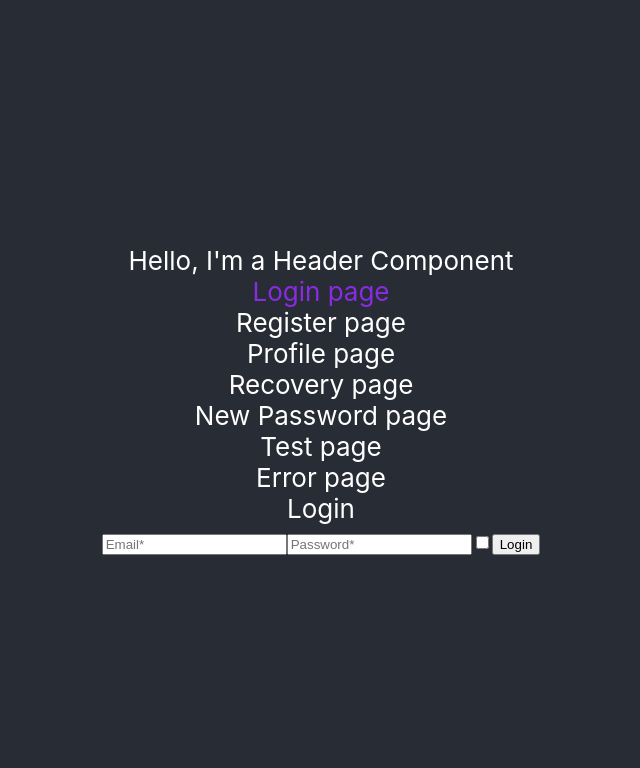
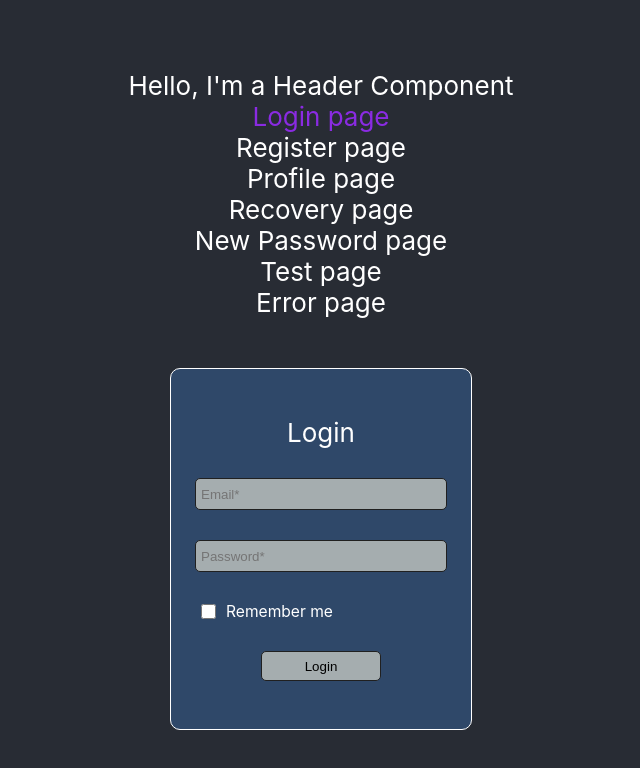
Before and after one commit to hrudkouski/friday_teamwork_project, a React (Create React App) app: page /#/login in a window 1280 px wide. Shown: the top 768 px of the page, without its empty margins (319-959 px from the left). Built offline with nearby package versions, Linux system fonts and the light colour scheme.

Commit message:
Tims update

```diff
--- a/src/n2-features/f1-auth/a1-login/Login.module.css
+++ b/src/n2-features/f1-auth/a1-login/Login.module.css
@@ -0,0 +1,67 @@
+.loginFormContainer {
+    margin-top: 50px;
+    height: 360px;
+    width: 300px;
+    background-color: rgb(47, 72, 105);
+    display: flex;
+    border: 1px solid white;
+    border-radius: 10px;
+    flex-direction: column;
+    justify-content: center;
+    align-items: center;
+}
+
+.loginForm {
+    /* margin-top: 50px; */
+    /* height: 400px; */
+    /* width: 280px; */
+    width: 100%;
+    /* background-color: beige; */
+    display: flex;
+    flex-direction: column;
+    justify-content: center;
+    align-items: center;
+}
+
+.loginForm input {
+    position: relative;
+    margin-top: 30px;
+    width: 80%;
+    height: 20px;
+    background-color: rgb(165, 173, 175);
+    display: flex;
+    flex-direction: column;
+    border: 1px solid rgb(32, 32, 32);
+    border-radius: 5px;
+    padding: 5px;
+}
+.loginForm .checkBoxContainer {
+    margin-top: 30px;
+    display: flex;
+    width: 80%;
+    align-items: flex-start;
+    align-content: flex-start;
+}
+.loginForm .checkBoxLabel {
+    margin: 0;
+    font-size: 0.6em;
+}
+.loginForm .checkBox {
+    align-self: center;
+    margin: 0;
+    margin-right: 10px;
+    width: 15px;
+    height: 15px;
+}
+
+.loginForm .submitButton {
+    width: 40%;
+    height: 30px;
+    align-items: center;
+}
+
+.error {
+    color: rgb(224, 77, 77);
+    font-size: 0.5em;
+    /* position: absolute; */
+}
--- a/src/n2-features/f1-auth/a1-login/Login.tsx
+++ b/src/n2-features/f1-auth/a1-login/Login.tsx
@@ -3,6 +3,7 @@ import { Redirect } from "react-router-dom";
 import { useFormik } from 'formik';
 import { loginTC, ProfileType } from "./login-reducer";
 import { AppRootStateType } from "../../../n1-main/m2-bll/store/redux-store";
+import style from './Login.module.css';
 
 export const Login = () => {
 
@@ -68,8 +69,11 @@ export const Login = () => {
 
        return <>
 
+
+                <div className={style.loginFormContainer}>
                     Login
-                <form onSubmit={formik.submitForm}>
+                    <form className={style.loginForm}
+                            onSubmit={formik.submitForm}>
 
                         {/* required  - validating form but need to refactor this */}
                         <input type="text"
@@ -81,7 +85,7 @@ export const Login = () => {
                                 required/>
 
                         {formik.touched.email && formik.errors.email &&
-                    <div style={{'color': 'red', 'fontSize': '0.5em'}}>{formik.errors.email}</div>}
+                        <div className={style.error}>{formik.errors.email}</div>}
 
 
                         <input type="password"
@@ -93,16 +97,28 @@ export const Login = () => {
                                 required/>
 
                         {formik.touched.password && formik.errors.password &&
-                    <div style={{'color': 'red' , 'fontSize': '0.5em'}}>{formik.errors.password}</div>}
+                        <div className={style.error}>{formik.errors.password}</div>}
 
-                    <input type="checkbox"
+                        {/* Checkbox start */}
+                        <div className={style.checkBoxContainer}>
+                            <input  className={style.checkBox}
+                                    type="checkbox"
                                     //placeholder='E-mail*'
                                     name='Remember Me'
+                                    id="rememberMe"
                                     />
+                            <label className={style.checkBoxLabel} htmlFor="rememberMe">Remember me</label>
 
-                <input type="submit" value="Login" />
+
+                        </div>
+                        {/* Checkbox end */}
+
+                        <input  className={style.submitButton}
+                                    type="submit" value="Login" />
 
                     </form>
+                </div>
+
        </>
     //    <Grid container justify="center">
 
```
Lines whose indentation alone changed are shown as unchanged.
